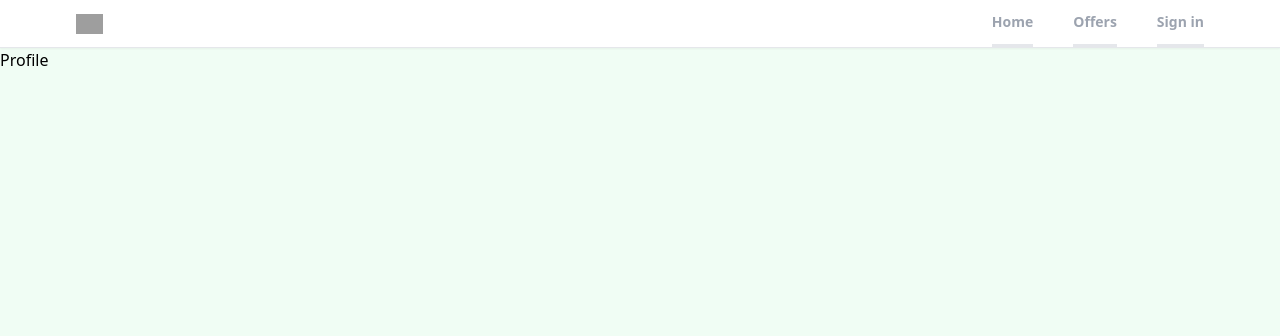
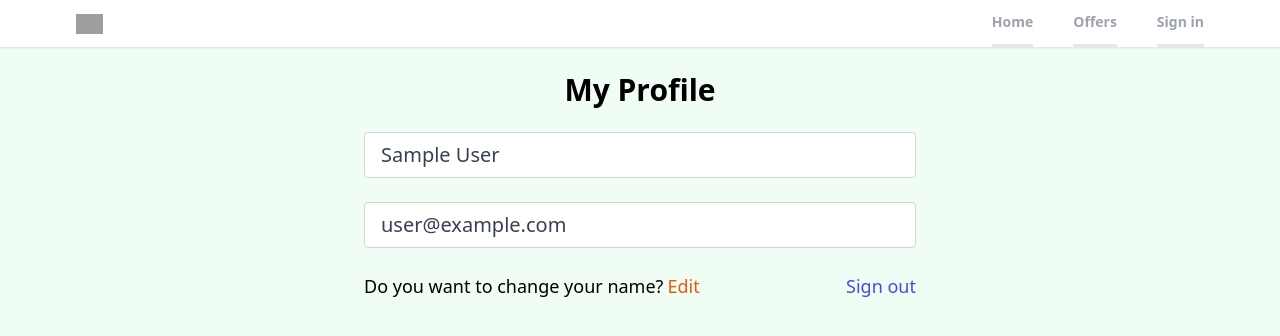
Before and after one commit to Nik-Nikhil/Realtor-clone-react, a React (Create React App) app: page /profile in a window 1280 px wide. Shown: the top 336 px of the page. Built offline with nearby package versions, Linux system fonts and the light colour scheme; no server answers; sample sign-in values are in the browser's storage; grey boxes are pictures that could not be loaded.

Commit message:
created a private Route to protect the profile page and logout functionnally

```diff
--- a/src/App.js
+++ b/src/App.js
@@ -8,6 +8,7 @@
 import Header from "./components/Header";
 import { ToastContainer } from "react-toastify";
 import "react-toastify/dist/ReactToastify.css";
+import PrivateRoute from "./components/PrivateRoute";
 
 function App() {
   return (
@@ -16,7 +17,9 @@
         <Header />
         <Routes>
           <Route path="/" element={<Home />} />
-          <Route path="/profile" element={<Profile />} />
+          <Route path="/profile" element={<PrivateRoute />}>
+            <Route path="/profile" element={<Profile />} />
+          </Route>
           <Route path="/sign-in" element={<SignIn />} />
           <Route path="/sign-up" element={<SignUp />} />
           <Route path="/forgot-password" element={<ForgotPassword />} />
--- /dev/null
+++ b/src/components/PrivateRoute.jsx
@@ -0,0 +1,11 @@
+import React from 'react'
+import { Outlet ,Navigate } from 'react-router-dom'
+import {useAuthStatus} from '../hooks/useAuthStatus'
+
+export default function PrivateRoute() {
+    const {loggedIn, checkingStatus} = useAuthStatus()
+    if (checkingStatus) {
+        return <h3>Loading...</h3>
+    }
+  return  loggedIn ? <Outlet /> : <Navigate to='/sign-in' />
+}
--- /dev/null
+++ b/src/hooks/useAuthStatus.jsx
@@ -0,0 +1,21 @@
+import { useEffect, useState } from "react"
+import { getAuth, onAuthStateChanged } from "firebase/auth"
+
+
+export  function useAuthStatus() {
+    const [loggedIn,setLoggedIn] = useState(false)
+    const [checkingStatus,setCheckingStatus] = useState(true)
+
+    useEffect (()=>{
+        const auth = getAuth()
+        onAuthStateChanged(auth, (user)=>{
+            if(user){
+                setLoggedIn(true)
+            }
+                setCheckingStatus(false)
+        })
+
+    }, [])
+  return {loggedIn, checkingStatus}
+
+}
--- a/src/pages/Profile.jsx
+++ b/src/pages/Profile.jsx
@@ -1,9 +1,47 @@
-import React from 'react'
+import { getAuth } from "firebase/auth"
+import { useState } from "react"
+import { useNavigate } from "react-router"
 
-const Profile = () => {
+export default function Profile ()  {
+
+  const auth = getAuth()
+  const navigate = useNavigate()
+
+
+  const [formData, setFormData] = useState({
+    name:auth.currentUser.displayName,
+    email:auth.currentUser.email,
+  })
+  function onLogOut() {
+    auth.signOut()
+    navigate("/")
+  }
+  const {name, email} = formData
+
   return (
-    <div>Profile</div>
+    <>
+      <section className="max-w-6xl mx-auto flex justify-center items-center flex-col">
+      <h1 className='text-3xl text-center mt-6 font-bold'>My Profile</h1>
+      <div className="w-full md:w-[50%] mt-6 px-3">
+        <form>
+          { /* Name  Input*/ }
+          <input type='text' id="name" value={name} disabled className="mb-6 w-full px-4 py-2 text-xl text-gray-700 bg-white border border-gray-300 rounded ease-in-out transition"/>
+
+          { /* Email Input*/ }
+          <input type='email' id="email" value={email} disabled className="mb-6 w-full px-4 py-2 text-xl text-gray-700 bg-white border border-gray-300 rounded ease-in-out transition"/>
+
+          <div className="flex justify-between whitespace-nowrap text-sm sm:text-lg">
+            <p className="flex items-center mb-6">Do you want to change your name?
+              <span className="text-orange-600 hover:text-red-700 transition ease-in-out duration-200 ml-1 cursor-pointer">Edit</span>
+            </p>
+            <p onClick={onLogOut} className="text-indigo-600 hover:text-indigo-700 transition duration-200 ease-in-out cursor-pointer">Sign out</p>
+          </div>
+
+
+
+        </form>
+      </div>
+    </section>
+    </>
   )
 }
-
-export default Profile
```
